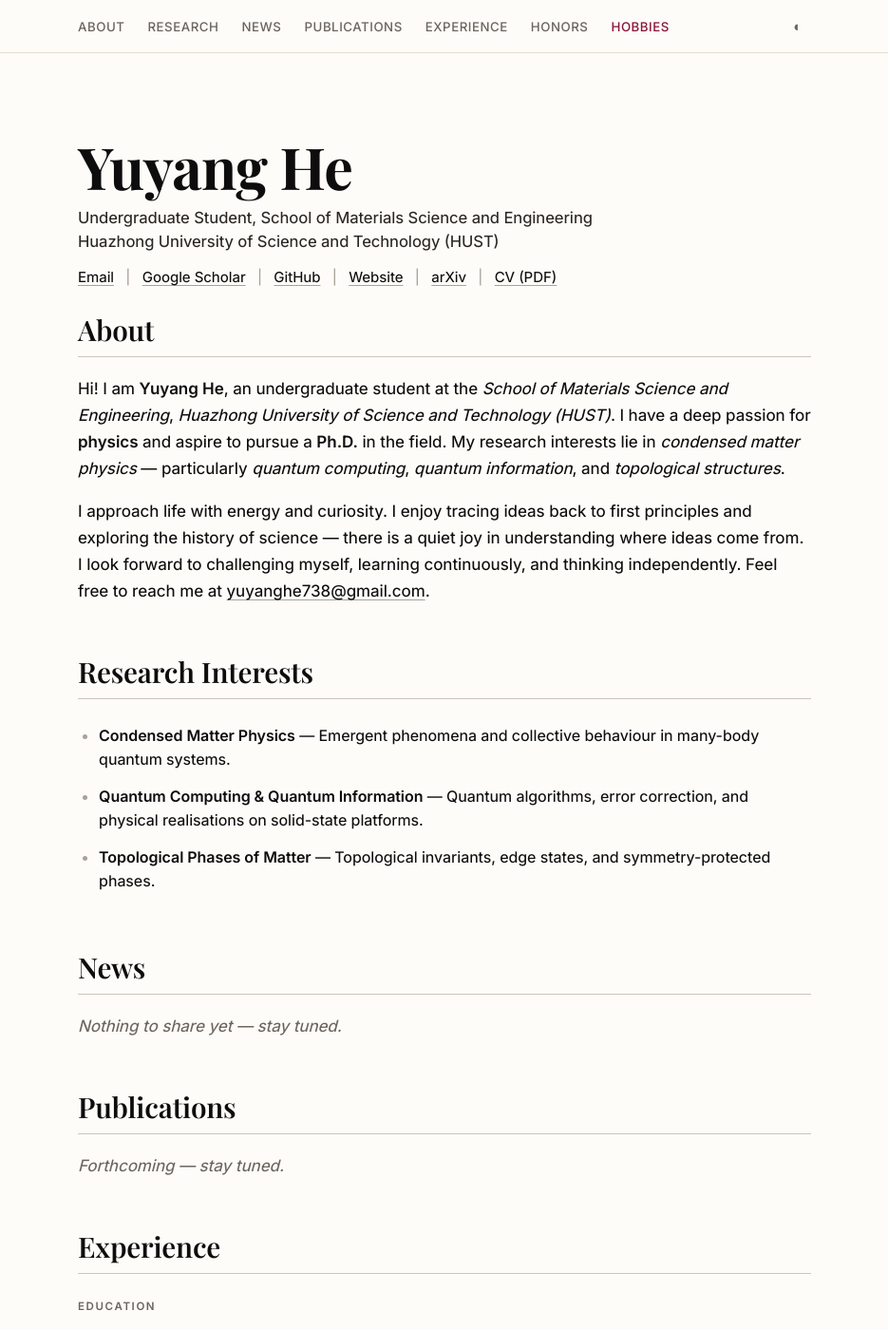
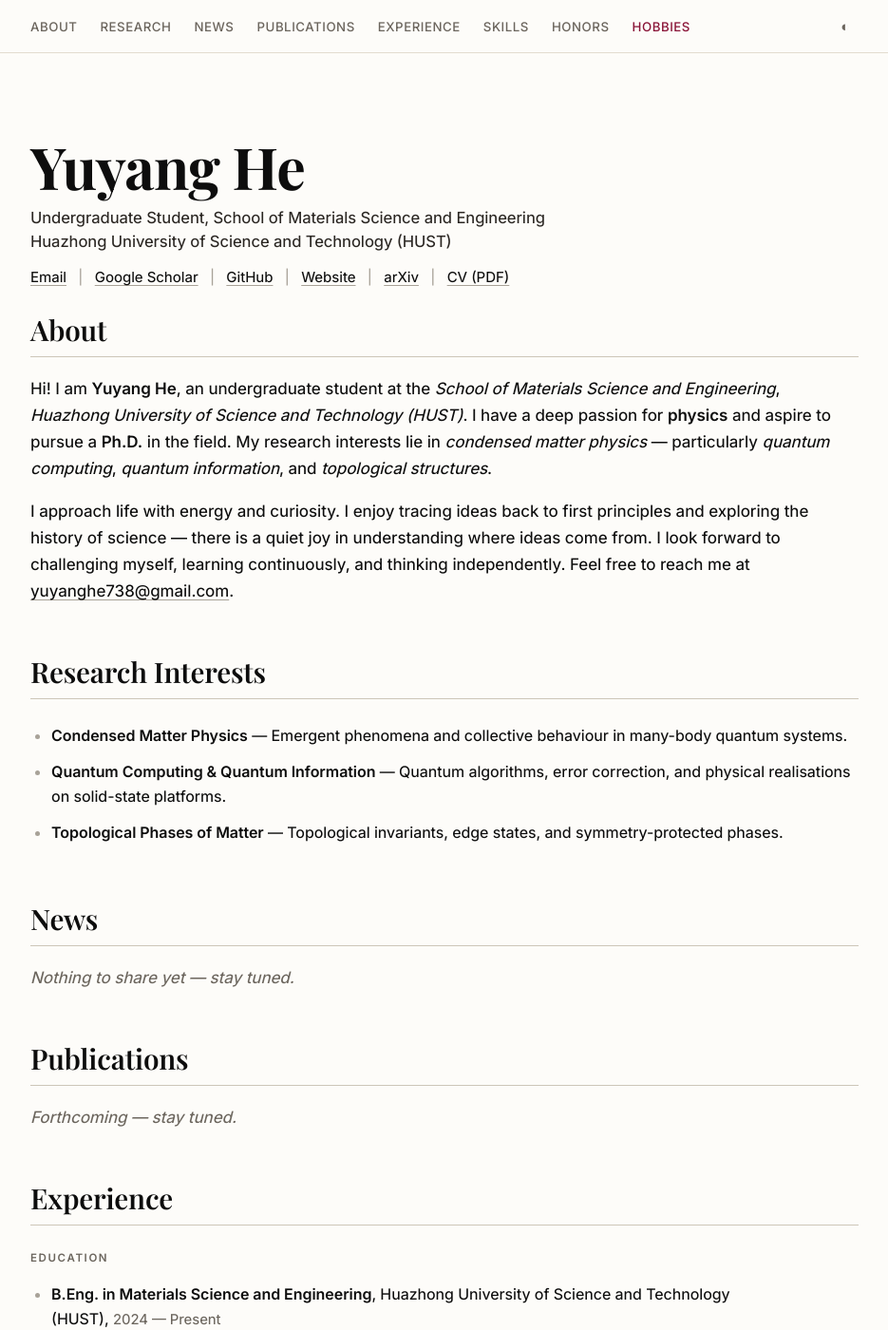
Before and after one commit to yuyanghe738-hub/yuyanghe738-hub.github.io, a Jekyll site: the page built from index.html, in a window 1280 px wide and 1400 px high. Shown: the whole window at 95% size, without its empty margins (172-1107 px from the left). Built offline with Jekyll 4.4.1, drawn with Linux system fonts in a browser that asks for light colours; some web fonts are replaced; some of the changed text lies outside the part shown.

Commit message:
Add Technical Skills section; widen container to 920px

```diff
--- a/_config.yml
+++ b/_config.yml
@@ -30,6 +30,7 @@
   - { id: "news",         label: "News"         }
   - { id: "publications", label: "Publications" }
   - { id: "experience",   label: "Experience"   }
+  - { id: "skills",       label: "Skills"       }
   - { id: "honors",       label: "Honors"       }
   - { id: "hobbies",      label: "Hobbies"      }
 
--- a/assets/css/style.css
+++ b/assets/css/style.css
@@ -22,7 +22,7 @@
   --font-ui:      'Inter', -apple-system, BlinkMacSystemFont, 'Segoe UI', sans-serif;
   --font-mono:    'JetBrains Mono', 'SFMono-Regular', Menlo, monospace;
 
-  --measure: 820px;
+  --measure: 920px;
 }
 
 body.dark {
--- a/index.html
+++ b/index.html
@@ -149,6 +149,18 @@
   </section>
 
   <!-- =========================================================
+       TECHNICAL SKILLS
+       ========================================================= -->
+  <section id="skills">
+    <h2>Technical Skills</h2>
+    <ul class="exp-list">
+      {% for s in site.data.skills %}
+        <li><strong>{{ s.category }}</strong> &mdash; {{ s.items }}</li>
+      {% endfor %}
+    </ul>
+  </section>
+
+  <!-- =========================================================
        HONORS
        ========================================================= -->
   <section id="honors">
```
Also changed, not shown: _data/skills.yml (added, +20 -0 lines).
